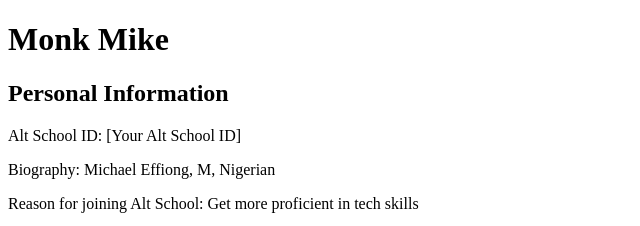
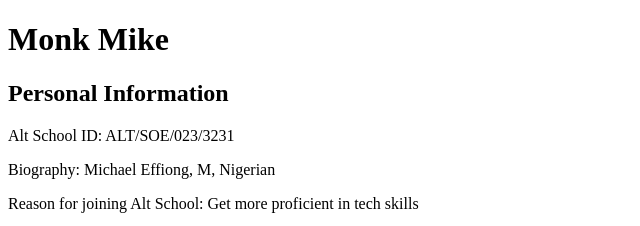
Before and after one commit to Mychaell/Assignment-1---AltSchool, a plain HTML site: page index.html in a window 1280 px wide. Shown: the top 226 px of the page, 0-640 px from the left. Drawn offline with Linux system fonts and the light colour scheme.

Commit message:
final commit

```diff
--- a/index.html
+++ b/index.html
@@ -14,7 +14,7 @@
 
     <section>
         <h2>Personal Information</h2>
-        <p>Alt School ID: [Your Alt School ID]</p>
+        <p>Alt School ID: ALT/SOE/023/3231</p>
         <p>Biography: Michael Effiong, M, Nigerian </p>
         <p>Reason for joining Alt School: Get more proficient in tech skills </p>
         <p>Goals for Alt School: Build real world solutions after graduation</p>
```
